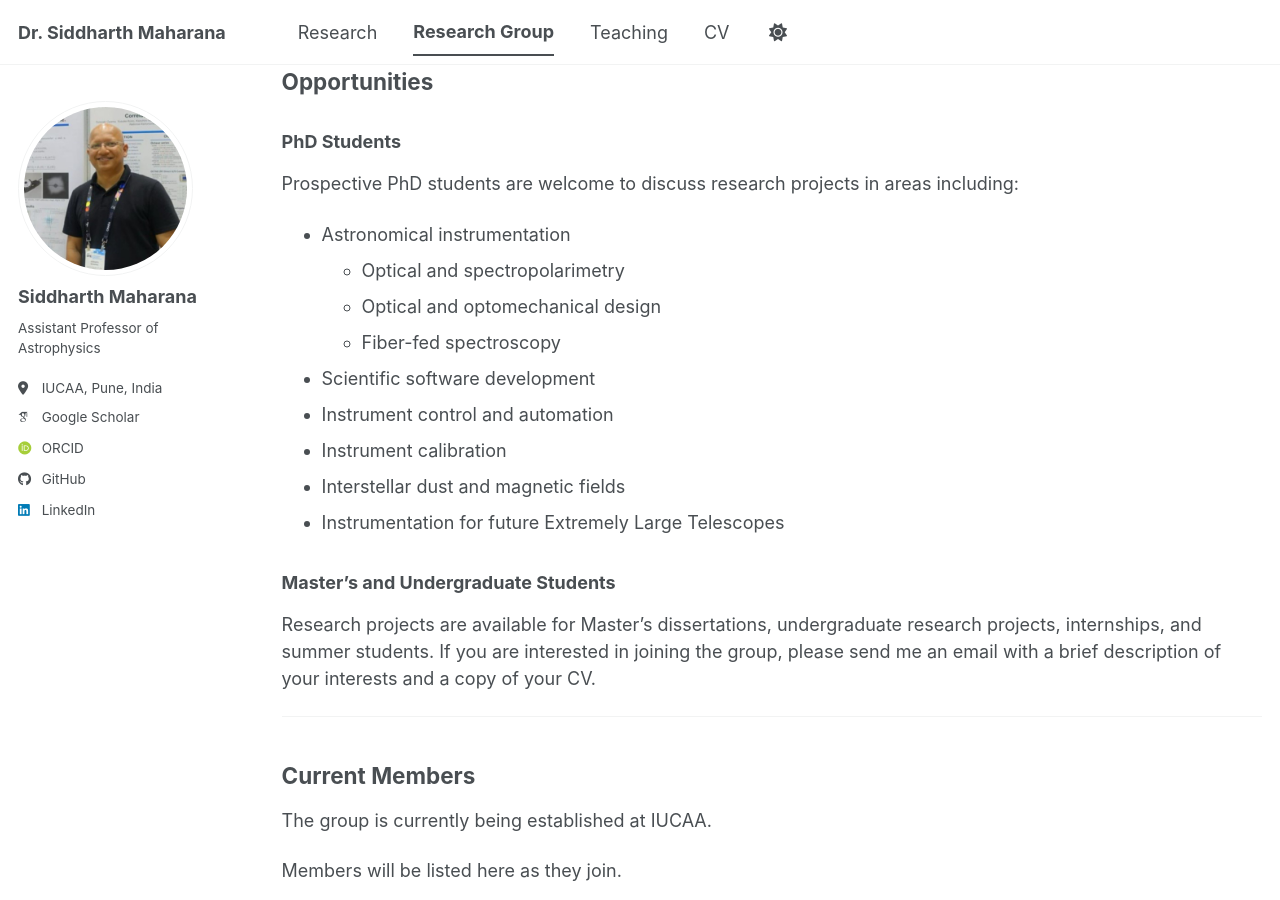
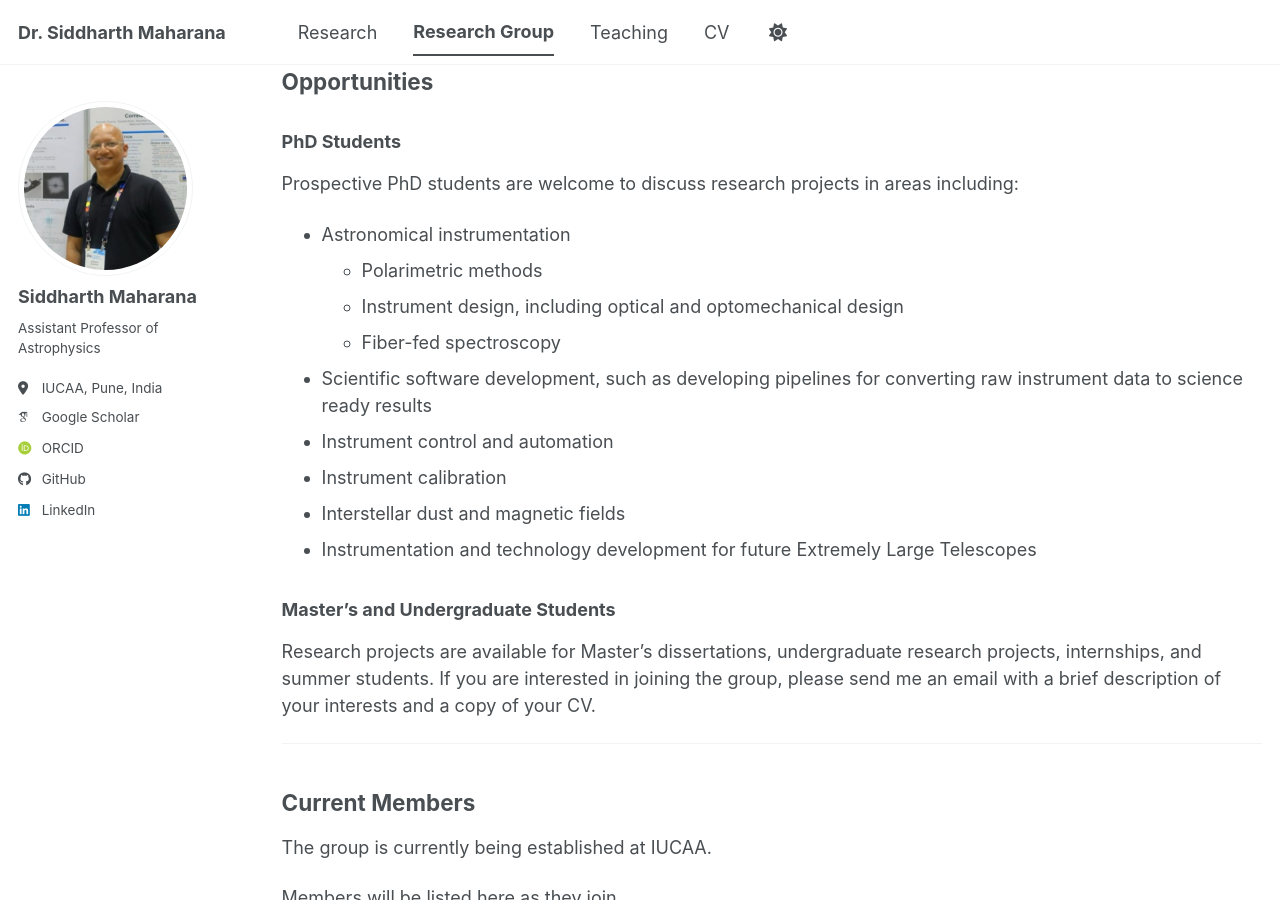
Before and after one commit to siddharth-maharana/siddharth-maharana.github.io, a Jekyll site: the page built from _pages/group.md, in a window 1280 px wide and 900 px high, scrolled down 909 px. Built offline with Jekyll 4.4.1, drawn with Linux system fonts in a browser that asks for light colours; some web fonts are replaced; a script bundle is joined from its source files by our own code; library files that are not in the unit come from our copies.

Commit message:
Update group.md

```diff
--- a/_pages/group.md
+++ b/_pages/group.md
@@ -34,14 +34,14 @@ Students in the group have the opportunity to participate in every stage of an i
 Prospective PhD students are welcome to discuss research projects in areas including:
 
 - Astronomical instrumentation
-  - Optical and spectropolarimetry
-  - Optical and optomechanical design
+  - Polarimetric methods
+  - Instrument design, including optical and optomechanical design
   - Fiber-fed spectroscopy
-- Scientific software development
+- Scientific software development, such as developing pipelines for converting raw instrument data to science ready results
 - Instrument control and automation
 - Instrument calibration
 - Interstellar dust and magnetic fields
-- Instrumentation for future Extremely Large Telescopes
+- Instrumentation and technology development for future Extremely Large Telescopes
 
 ### Master's and Undergraduate Students
 
```
